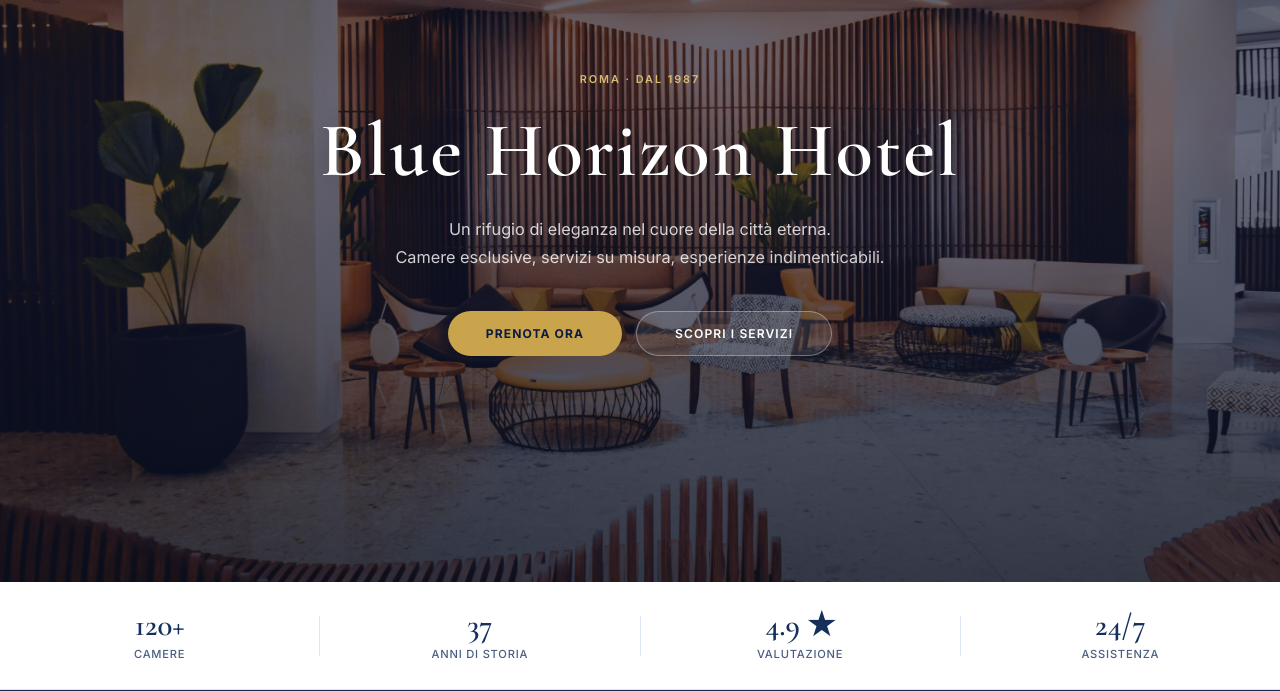
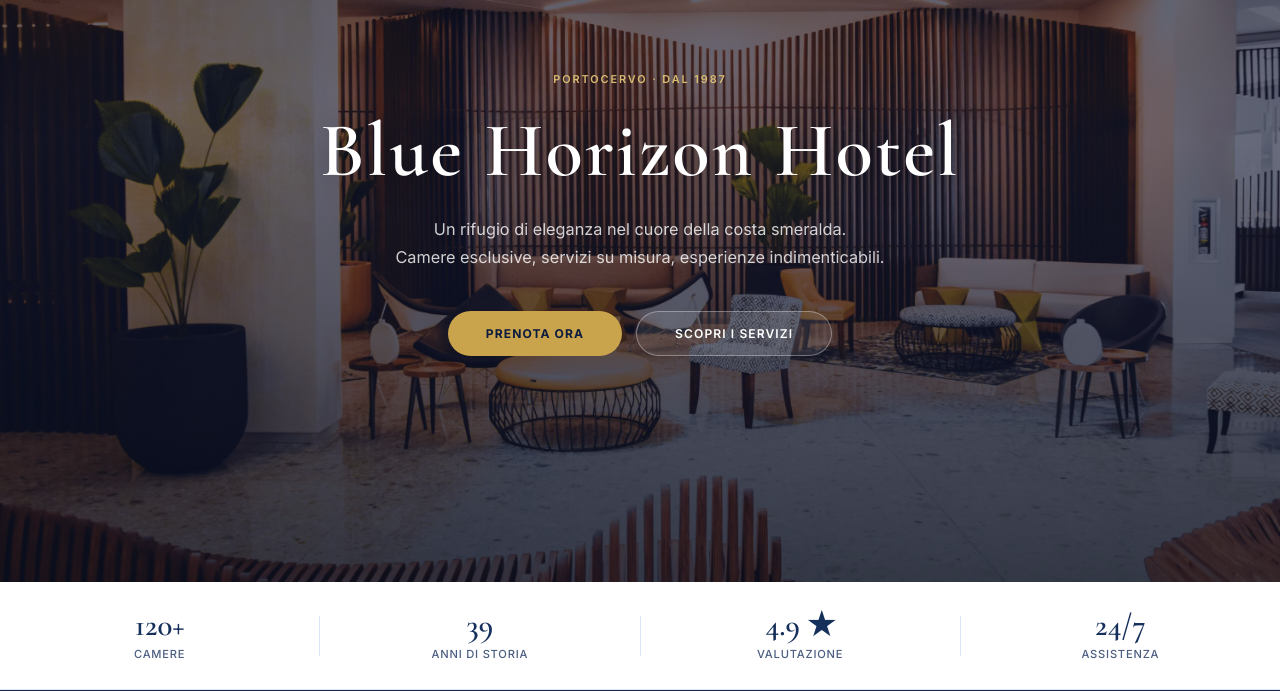
Before and after one commit to alesseus/hotel, an Angular app in the folder frontend/: page / in a window 1280 px wide. Shown: the part 218-909 px from the top of the page. Built offline with nearby package versions, Linux system fonts and the light colour scheme.

Commit message:
correzione home

```diff
--- a/frontend/src/app/home/home.html
+++ b/frontend/src/app/home/home.html
@@ -1,9 +1,9 @@
 <!-- HERO: grande immagine + nome e info (wireframe: IMG + Nome e info) -->
 <section class="hero">
   <div class="hero-overlay">
-    <p class="hero-eyebrow">Roma · Dal 1987</p>
+    <p class="hero-eyebrow">Portocervo · Dal 1987</p>
     <h1>Blue Horizon Hotel</h1>
-    <p class="hero-sub">Un rifugio di eleganza nel cuore della città eterna.<br>Camere esclusive, servizi su misura, esperienze indimenticabili.</p>
+    <p class="hero-sub">Un rifugio di eleganza nel cuore della costa smeralda.<br>Camere esclusive, servizi su misura, esperienze indimenticabili.</p>
     <div class="hero-actions">
       <button class="btn-hero-primary" routerLink="/prenotazione">Prenota ora</button>
       <button class="btn-hero-ghost" routerLink="/servizi">Scopri i servizi</button>
@@ -19,7 +19,7 @@
   </div>
   <div class="info-sep"></div>
   <div class="info-item">
-    <span class="info-num">37</span>
+    <span class="info-num">39</span>
     <span class="info-lbl">Anni di storia</span>
   </div>
   <div class="info-sep"></div>
```
Also changed, not shown: frontend/src/assets/icons/gear-solid-full.svg (added).
